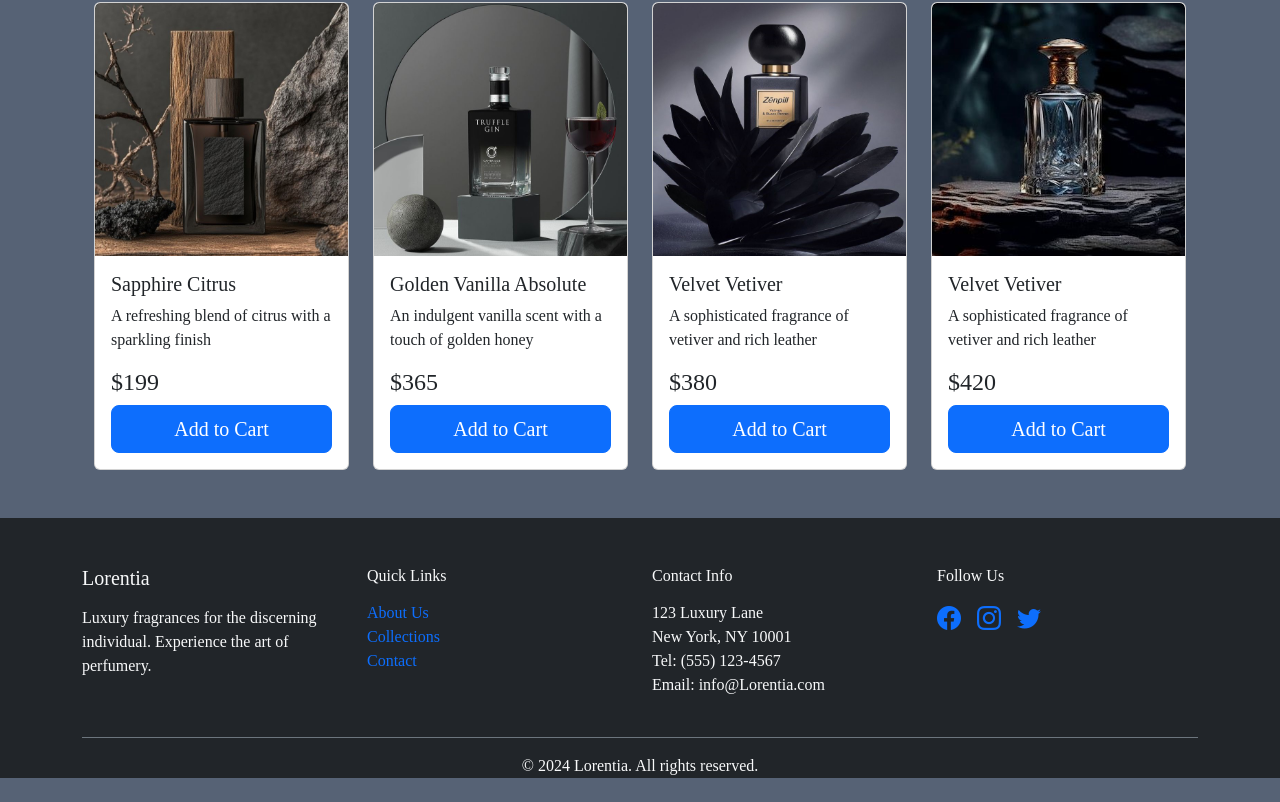
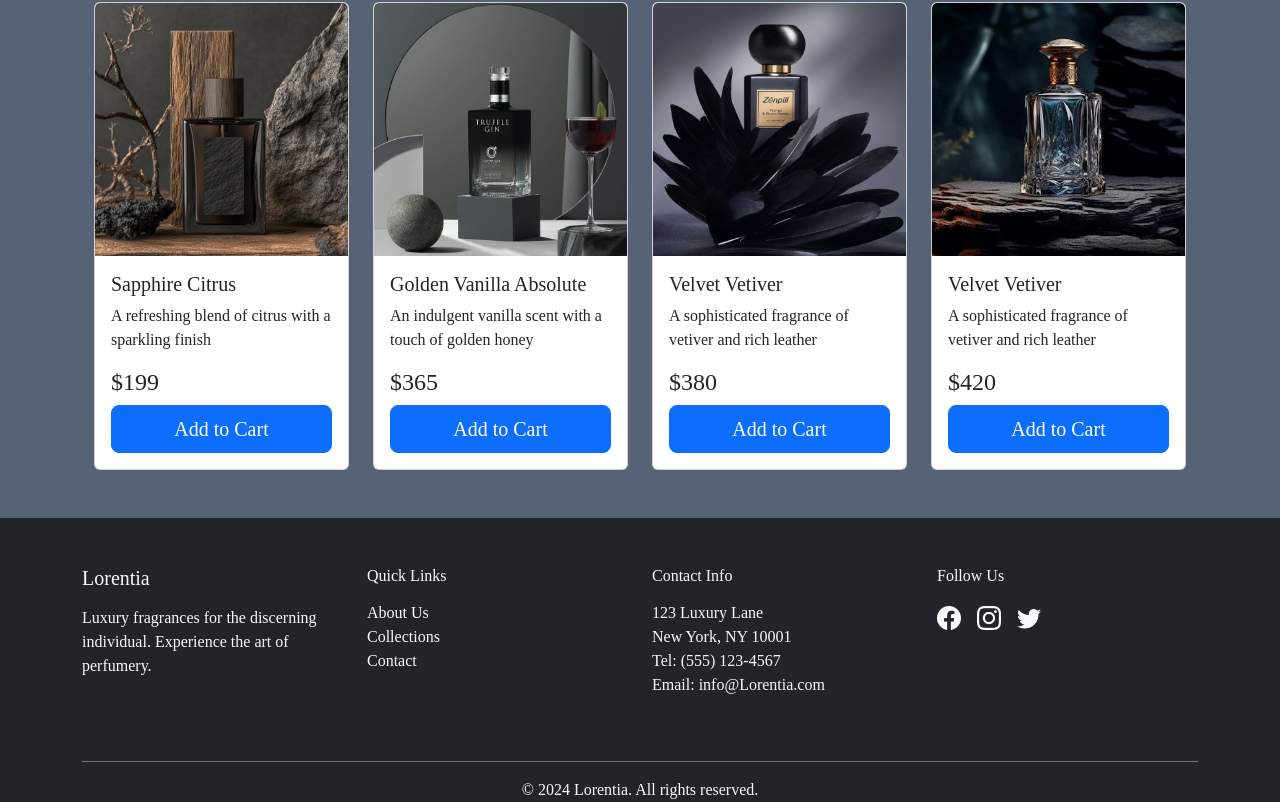
Before and after one commit to Nishad-Koormath/Lorentia, a Next.js app: page / in a window 1280 px wide. Shown: the part 1477-2279 px from the top of the page. Built offline with nearby package versions, Linux system fonts and the light colour scheme.

Commit message:
footer style changed

```diff
--- a/src/app/components/Footer.tsx
+++ b/src/app/components/Footer.tsx
@@ -5,8 +5,9 @@ const Footer = () => {
   return (
     <footer className="bg-dark text-light">
       <div className="container pt-5">
-        <div className="row">
-          <div className="col-md-3 mb-4">
+        <div className="row text-center text-md-start">
+          {/* Brand Description */}
+          <div className="col-md-6 col-lg-3 mb-4">
             <h3 className="h5 font-serif mb-3">Lorentia</h3>
             <p>
               Luxury fragrances for the discerning individual. Experience the
@@ -14,30 +15,32 @@ const Footer = () => {
             </p>
           </div>
 
-          <div className="col-md-3 mb-4">
+          {/* Quick Links */}
+          <div className="col-md-6 col-lg-3 mb-4">
             <h4 className="h6 mb-3">Quick Links</h4>
             <ul className="list-unstyled">
               <li>
-                <Link href="/about-us" className=" text-decoration-none">
+                <Link href="/about-us" className="text-decoration-none text-light">
                   About Us
                 </Link>
               </li>
               <li>
-                <Link href="/collections" className=" text-decoration-none">
+                <Link href="/collections" className="text-decoration-none text-light">
                   Collections
                 </Link>
               </li>
               <li>
-                <Link href="/contact-us" className=" text-decoration-none">
+                <Link href="/contact-us" className="text-decoration-none text-light">
                   Contact
                 </Link>
               </li>
             </ul>
           </div>
 
-          <div className="col-md-3 mb-4">
+          {/* Contact Info */}
+          <div className="col-md-6 col-lg-3 mb-4">
             <h4 className="h6 mb-3">Contact Info</h4>
-            <ul className="list-unstyled ">
+            <ul className="list-unstyled">
               <li>123 Luxury Lane</li>
               <li>New York, NY 10001</li>
               <li>Tel: (555) 123-4567</li>
@@ -45,13 +48,15 @@ const Footer = () => {
             </ul>
           </div>
 
-          <div className="col-md-3 mb-4">
+          {/* Social Media Links */}
+          <div className="col-md-6 col-lg-3 mb-4">
             <h4 className="h6 mb-3">Follow Us</h4>
-            <div className="d-flex gap-3">
+            <div className="d-flex justify-content-center justify-content-md-start gap-3">
               <a
                 href="https://facebook.com"
                 target="_blank"
                 rel="noopener noreferrer"
+                className="text-light"
               >
                 <i className="bi bi-facebook fs-4"></i>
               </a>
@@ -59,6 +64,7 @@ const Footer = () => {
                 href="https://instagram.com"
                 target="_blank"
                 rel="noopener noreferrer"
+                className="text-light"
               >
                 <i className="bi bi-instagram fs-4"></i>
               </a>
@@ -66,15 +72,18 @@ const Footer = () => {
                 href="https://twitter.com"
                 target="_blank"
                 rel="noopener noreferrer"
+                className="text-light"
               >
                 <i className="bi bi-twitter fs-4"></i>
               </a>
             </div>
           </div>
         </div>
-        <div className="border-top border-secondary py-2"></div>
-        <div className="text-center ">
-          <p>&copy; 2024 Lorentia. All rights reserved.</p>
+        {/* Divider */}
+        <div className="border-top border-secondary py-2 mt-4"></div>
+        {/* Footer Bottom */}
+        <div className="text-center">
+          <p className="mb-0">&copy; 2024 Lorentia. All rights reserved.</p>
         </div>
       </div>
     </footer>
```
